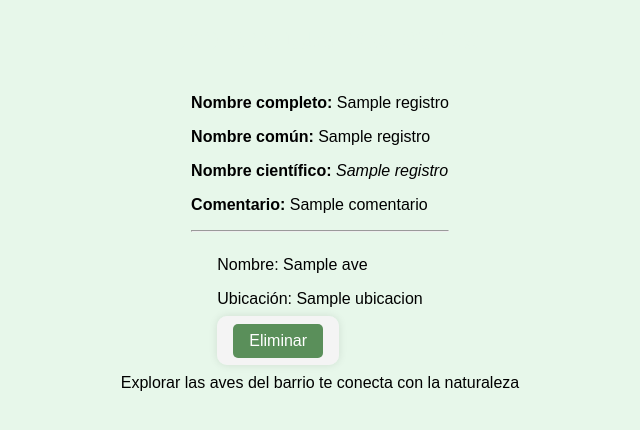
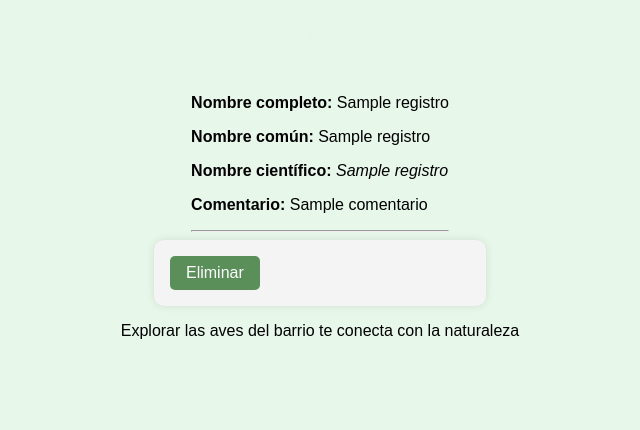
Before and after one commit to MARTINDLB15/LasAvesdeMiBarrioApp, a Flask app: template templates/explora.html in a window 1280 px wide. Shown: the part 274-704 px from the top of the page, without its empty margins (320-960 px from the left). Run offline with Flask 3, Linux system fonts and the light colour scheme; the template is opened without the code that fills it: most values are stand-ins (such as "Sample title", 1, 10 or a date in 2020).

Commit message:
Otro  cambio para poder eliminar en Explora

```diff
--- a/templates/explora.html
+++ b/templates/explora.html
@@ -27,10 +27,7 @@
         <p>No hay registros aún.</p>
     {% endif %}
 {% for ave in aves %}
-  <div>
-    <p>Nombre: {{ ave.nombre }}</p>
-    <p>Ubicación: {{ ave.ubicacion }}</p>
-<form action="/eliminar/{{ ave.id }}" method="post" style="display:inline;">
+  <form action="/eliminar/{{ ave.id }}" method="post" style="display:inline;">
     <button type="submit" onclick="return confirm('¿Estás seguro de que quieres eliminar este registro?')">
         Eliminar
     </button>
```
